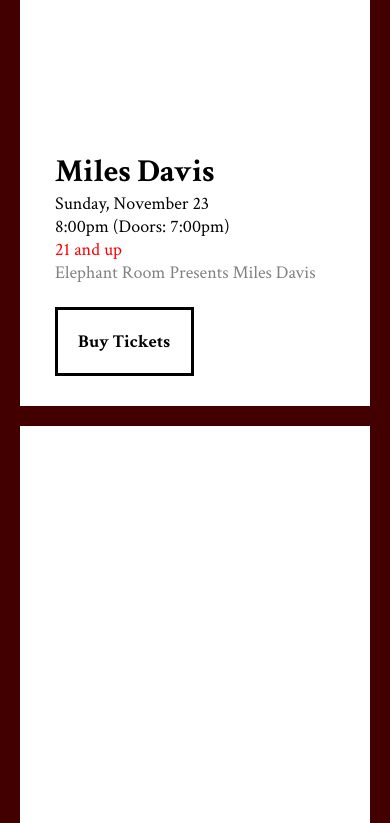
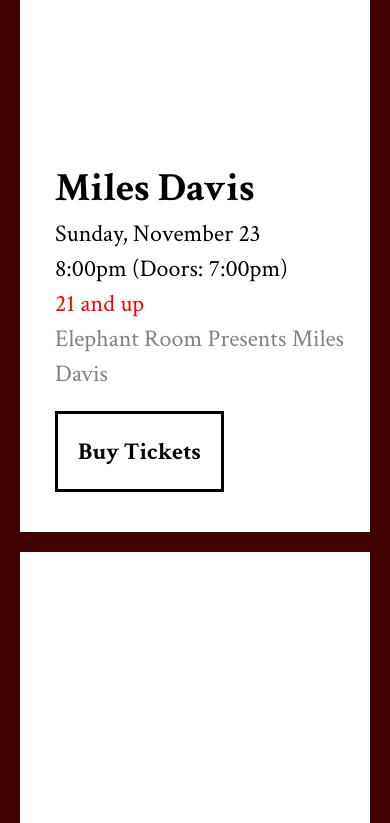
Before and after one commit to pupsicola/Module-18-Challenge, a plain HTML site: page index.html in a window 390 px wide. Shown: the part 820-1643 px from the top of the page. Drawn offline with nearby package versions, Linux system fonts and the light colour scheme.

Commit message:
enlarged font sizes for mobile

```diff
--- a/styles.css
+++ b/styles.css
@@ -121,6 +121,7 @@
 max-width: 123px;
 font-weight: bold;
 font-size: 24px;
+margin-top: 20px;
 }
 
 
@@ -306,7 +307,7 @@
     }
 
     .SectionName{
-      font-size: 36px;
+      font-size: 40px;
       }
 
     .eventimage {
@@ -314,21 +315,22 @@
     }
 
     .eventtitle {
-      font-size: 32px;
+      font-size: 40px;
       font-weight: bold;
+      margin-bottom: 10px;
       }
 
     .eventcontent {
       grid-area: eventcontent;
-      padding: 30px 15px;
+      padding: 40px 15px;
       margin: none;
-      font-size: 18px;
+      font-size: 24px;
+      line-height: 35px;
   }
 
   .buyticketsbutton {
-    max-width: 93px;
     font-weight: bold;
-    font-size: 18px;
+    font-size: 24px;
     }
 
     footer {
```
Also changed, not shown: index.html (+0 -3 lines).
